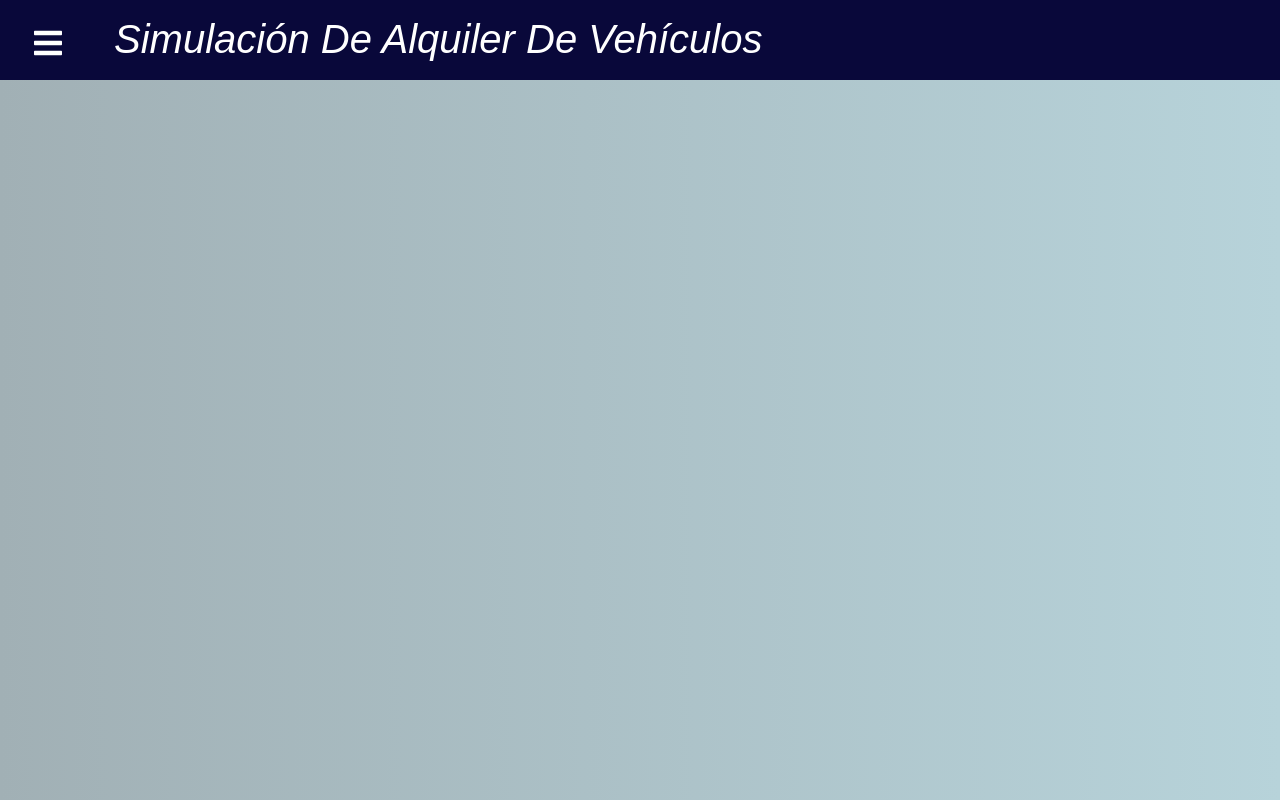
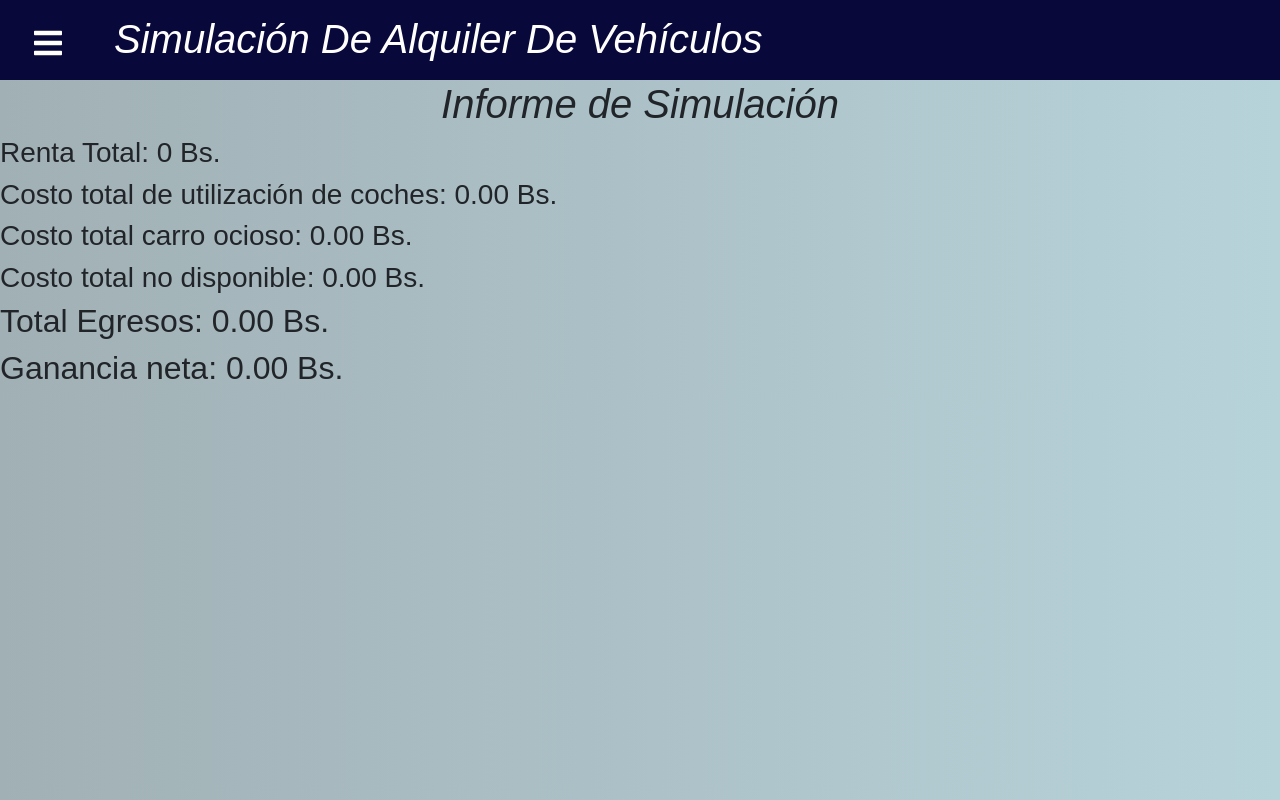
Before and after one commit to Nando1296/alquilerVehiculosTSS, a React (Create React App) app in the folder frontweb/: page /Reporte in a window 1280 px wide. Built offline with nearby package versions, Linux system fonts and the light colour scheme.

Commit message:
casi terminado

```diff
--- a/frontweb/src/pages/reporte.js
+++ b/frontweb/src/pages/reporte.js
@@ -1,15 +1,48 @@
 import React, { Component } from 'react';
+import { connect } from 'react-redux';
 
-export default class Reporte extends Component {
-  constructor(props) {
-    super(props);
-  }
+class Reporte extends Component {
+  render() {
+    const {
+      costoAnual,
+      costoOcioso,
+      costoNoDisponible,
+      numeroDias,
+      totalIngresos,
+    } = this.props;
 
-  render() {
+    // Calcular valores
+    const costoTotalUtilizacion = ((costoAnual / 365) * numeroDias).toFixed(2);
+    const totalCostoOcioso = (costoOcioso * numeroDias).toFixed(2);
+    const totalCostoNoDisponible = (costoNoDisponible * numeroDias).toFixed(2);
+    const totalEgresos = (parseFloat(costoTotalUtilizacion) + parseFloat(totalCostoOcioso) + parseFloat(totalCostoNoDisponible)).toFixed(2);
+    const gananciaNeta = (totalIngresos - parseFloat(totalEgresos)).toFixed(2);
+
+
     return (
       <div>
-        {/* Contenido del componente Reporte */}
+        <h1>Informe de Simulación</h1>
+        <h3>Renta Total: {totalIngresos} Bs.</h3>
+        <h3>Costo total de utilización de coches: {costoTotalUtilizacion} Bs.</h3>
+        <h3>Costo total carro ocioso: {totalCostoOcioso} Bs.</h3>
+        <h3>Costo total no disponible: {totalCostoNoDisponible} Bs.</h3>
+        <h2>Total Egresos: {totalEgresos} Bs.</h2>
+        <h2>Ganancia neta: {gananciaNeta} Bs.</h2>
       </div>
     );
   }
 }
+
+const mapStateToProps = (state) => {
+  return {
+    costoAnual: state.datosFormulario.costoAnual,
+    costoOcioso: state.datosFormulario.costoOcioso,
+    costoNoDisponible: state.datosFormulario.costoNoDisponible,
+    numeroDias: state.numeroDias,
+    totalIngresos: state.totalIngresos,
+    totalCostoOcioso: state.totalCostoOcioso,
+    totalCostoNoDisponible: state.totalCostoNoDisponible,
+  };
+};
+
+export default connect(mapStateToProps)(Reporte);
--- a/frontweb/src/pages/simular.js
+++ b/frontweb/src/pages/simular.js
@@ -10,7 +10,7 @@ class Simular extends Component {
     constructor(props) {
         super(props);
         this.state = {
-            numeroDias: 365,
+            numeroDias: null,
             simulacionData: [],
         };
     }
@@ -123,6 +123,7 @@ class Simular extends Component {
                 totalIngresos,
                 totalCostoOcioso,
                 totalCostoNoDisponible,
+                numeroDias: this.state.numeroDias,
             },
         });
         console.log("Estado del store después de despachar la simulacion:", store.getState());
--- a/frontweb/src/pages/store.js
+++ b/frontweb/src/pages/store.js
@@ -16,6 +16,7 @@ const initialState = {
     totalIngresos: 0,
     totalCostoOcioso: 0,
     totalCostoNoDisponible: 0,
+    numeroDias: 365,
 };
 
 const rootReducer = (state = initialState, action) => {
@@ -46,6 +47,7 @@ const rootReducer = (state = initialState, action) => {
                 totalIngresos: action.payload.totalIngresos,
                 totalCostoOcioso: action.payload.totalCostoOcioso,
                 totalCostoNoDisponible: action.payload.totalCostoNoDisponible,
+                numeroDias: action.payload.numeroDias,
             }
         default:
             return state;
```
